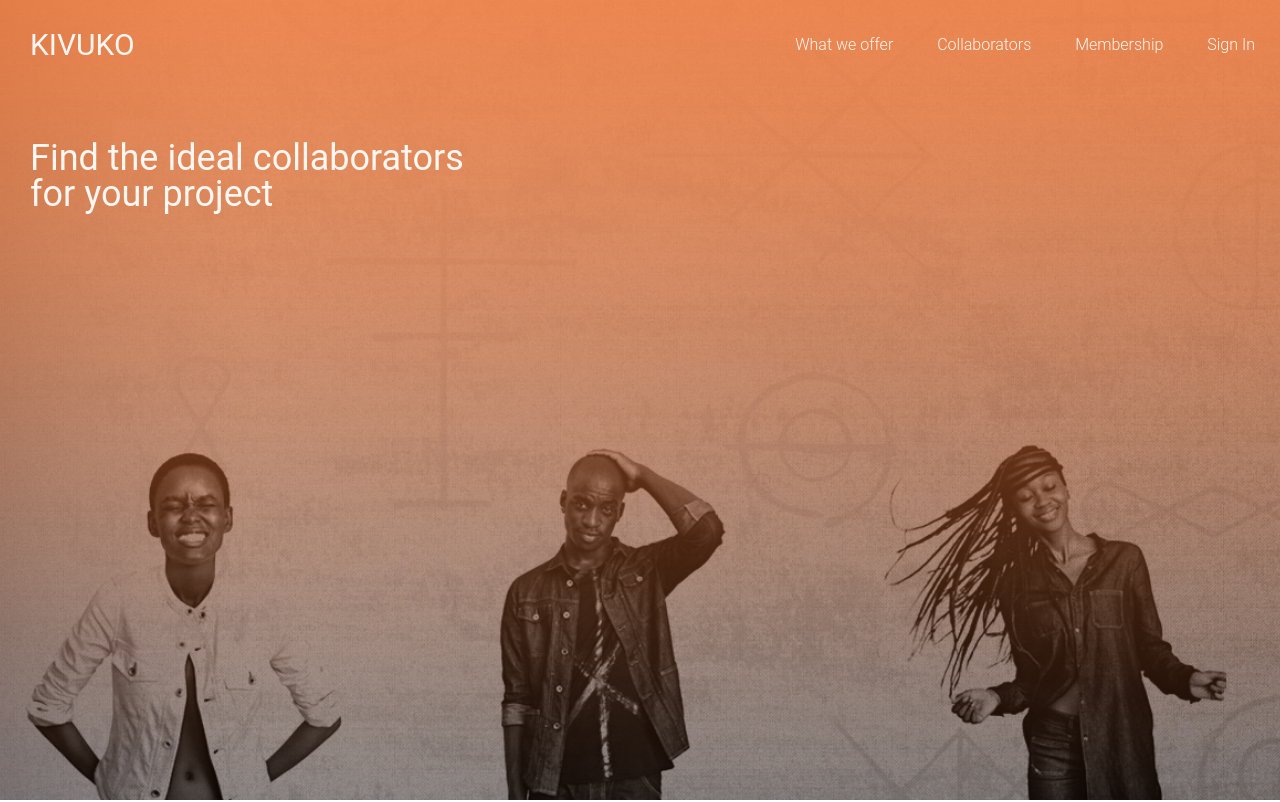
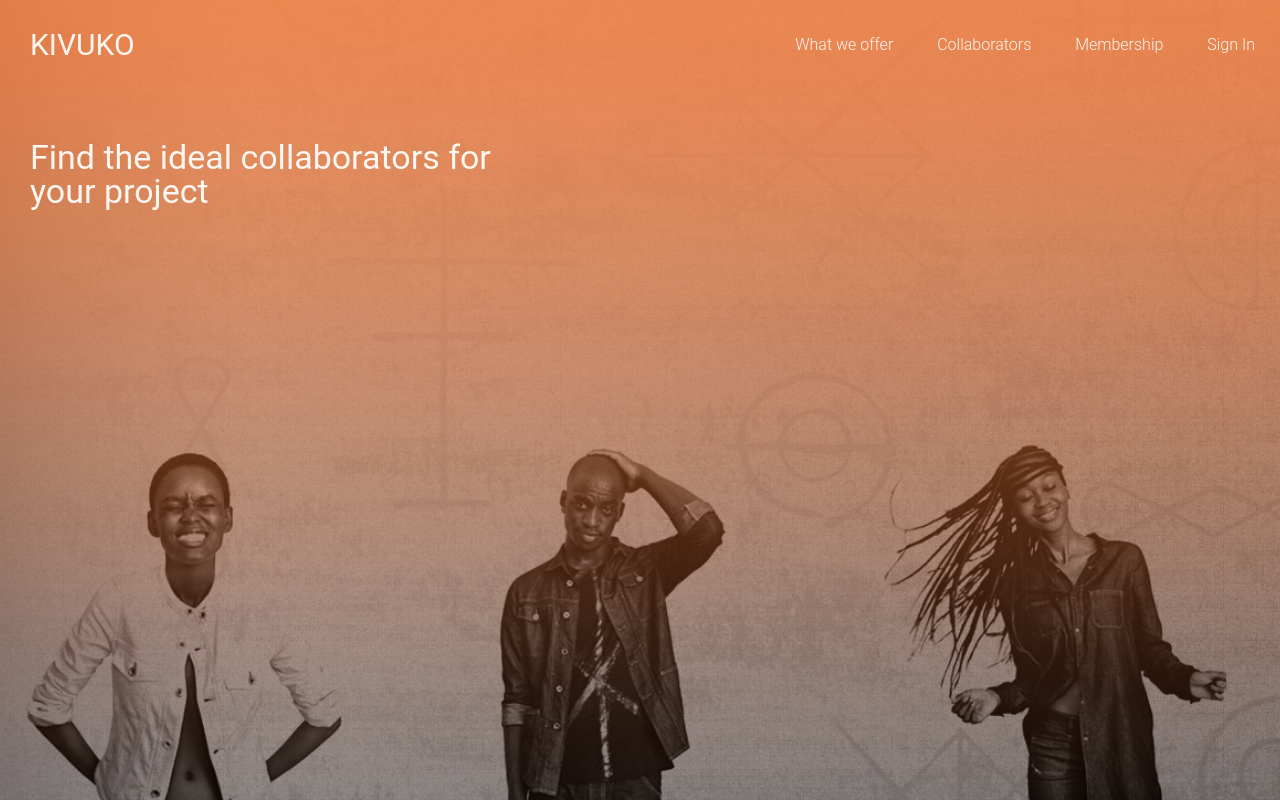
Before and after one commit to Brigitem/html5-boilerplate-master, a website: page src/index.html in a window 1280 px wide. Shown: the top 802 px of the page. Drawn offline with Linux system fonts and the light colour scheme; a web font is replaced by a local one.

Commit message:
Header Adjustment

```diff
--- a/src/css/main.css
+++ b/src/css/main.css
@@ -208,7 +208,7 @@ h1{
 
 h2{
     color: #FDF6F1;
-    font-size: 36px;
+    font-size: 34px;
     padding-top: 80px;
     margin-right: 60%;
     padding-left: 30px;
```
